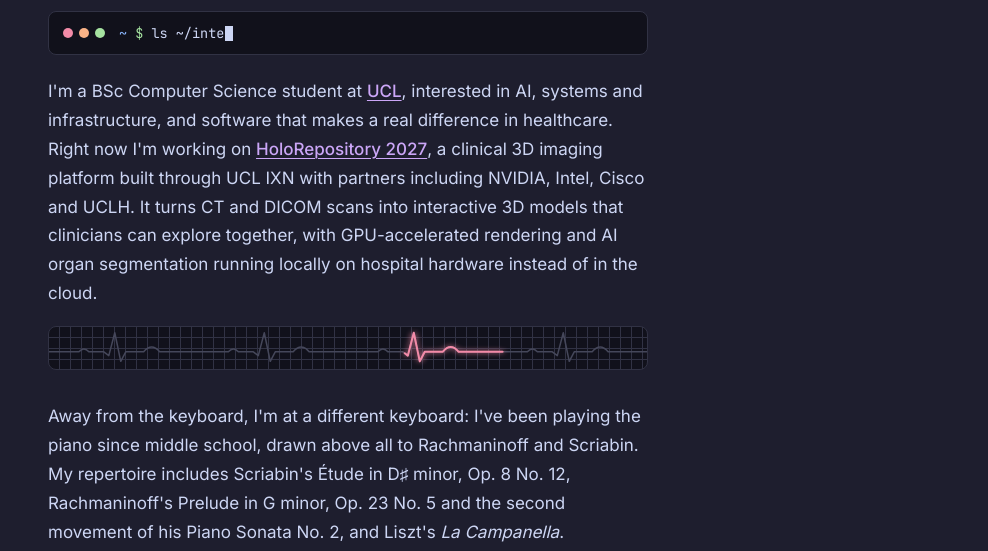
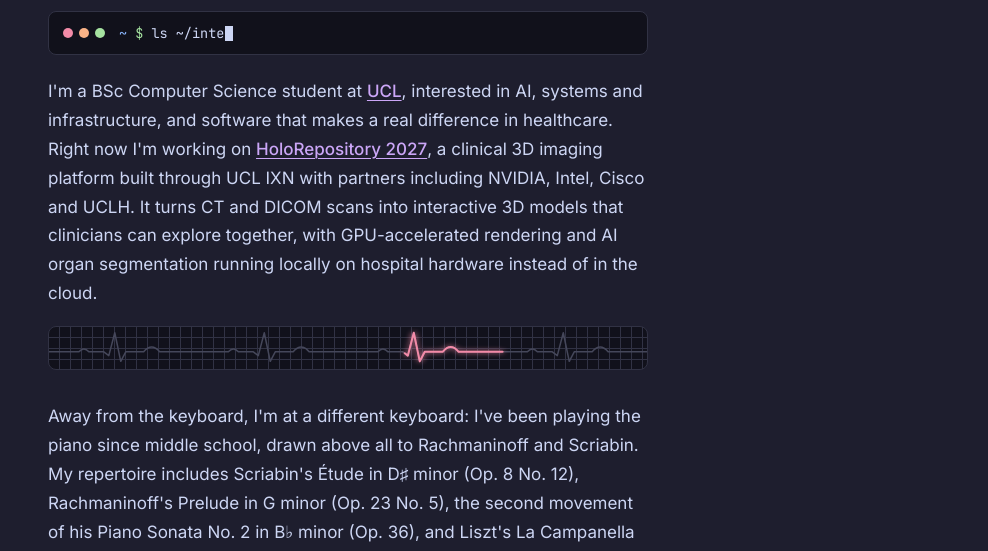
Before and after one commit to TanKap07/tankap.com, a plain HTML site: page public/index.html in a window 1280 px wide. Shown: the part 207-758 px from the top of the page, without its empty margins (292-1280 px from the left). Drawn offline with Linux system fonts and the light colour scheme.

Commit message:
Tidy piano repertoire wording

```diff
--- a/public/index.html
+++ b/public/index.html
@@ -368,8 +368,9 @@
       <p>
         Away from the keyboard, I'm at a different keyboard: I've been playing the piano
         since middle school, drawn above all to Rachmaninoff and Scriabin. My repertoire includes
-        Scriabin's Étude in D♯ minor, Op. 8 No. 12, Rachmaninoff's Prelude in G minor, Op. 23 No. 5
-        and the second movement of his Piano Sonata No. 2, and Liszt's <i>La Campanella</i>.
+        Scriabin's Étude in D♯ minor (Op. 8 No. 12), Rachmaninoff's Prelude in G minor (Op. 23 No. 5),
+        the second movement of his Piano Sonata No. 2 in B♭ minor (Op. 36), and Liszt's
+        La Campanella in G♯ minor (S. 141 No. 3).
       </p>
       <div class="strip keys" id="piano" role="group" aria-label="Playable piano, two octaves from C4"></div>
     </section>
```
